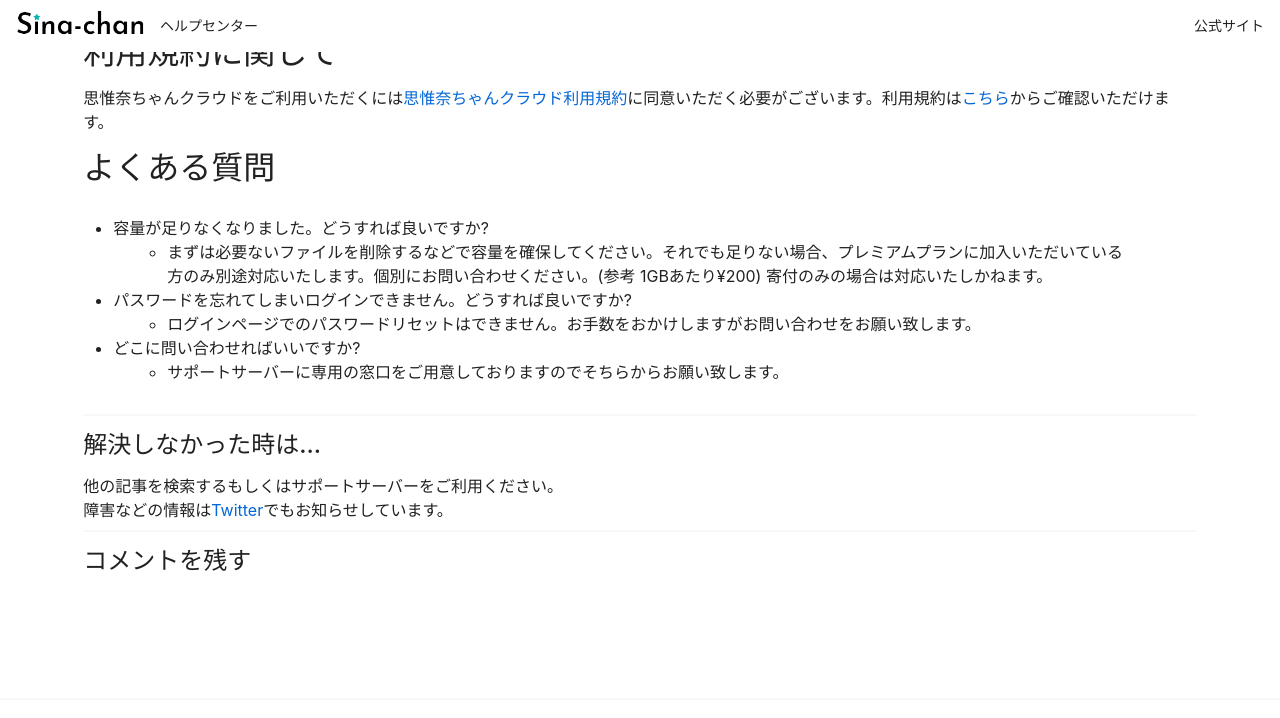
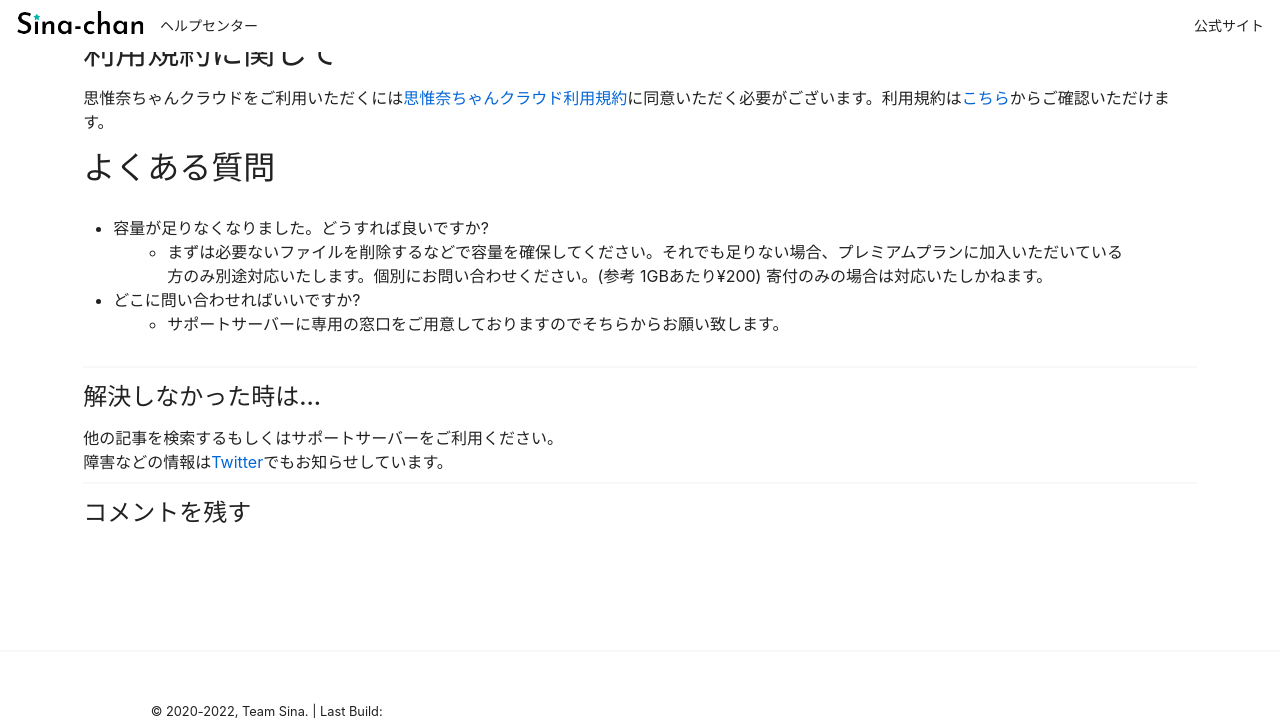
Before and after one commit to SinaKitagami/sina-helpcenter, a Jekyll site: the page built from _posts/2023-04-19-思惟奈ちゃんクラウド.md, in a window 1280 px wide and 900 px high, scrolled down 475 px, cut to the strip 0-718 px from the top of the window. Built offline with Jekyll 4.4.1, drawn with Linux system fonts in a browser that asks for light colours; comment, search, counter and statistics services are not loaded.

Commit message:
事実と異なる情報の訂正

```diff
--- a/_posts/2023-04-19-思惟奈ちゃんクラウド.md
+++ b/_posts/2023-04-19-思惟奈ちゃんクラウド.md
@@ -25,7 +25,5 @@ category: プレミアムプラン
 
 - 容量が足りなくなりました。どうすれば良いですか?
   - まずは必要ないファイルを削除するなどで容量を確保してください。それでも足りない場合、プレミアムプランに加入いただいている方のみ別途対応いたします。個別にお問い合わせください。(参考 1GBあたり¥200) 寄付のみの場合は対応いたしかねます。
-- パスワードを忘れてしまいログインできません。どうすれば良いですか?
-  - ログインページでのパスワードリセットはできません。お手数をおかけしますがお問い合わせをお願い致します。
 - どこに問い合わせればいいですか?
   - サポートサーバーに専用の窓口をご用意しておりますのでそちらからお願い致します。
```
